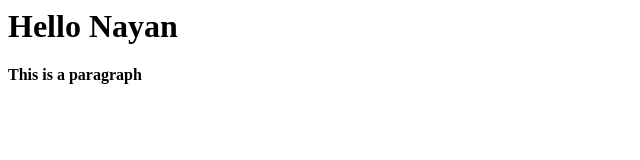
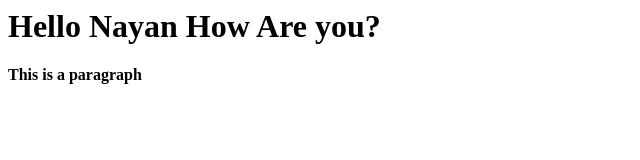
Before and after one commit to nayangogoi744/devops-project, a plain HTML site: page index.html in a window 1280 px wide. Shown: the whole page, without its empty margins (0-640 px from the left). Drawn offline with Linux system fonts and the light colour scheme.

Commit message:
Update index.html

```diff
--- a/index.html
+++ b/index.html
@@ -1,6 +1,6 @@
 <html>
   <body>
-    <h1> Hello Nayan</h1>
+    <h1> Hello Nayan How Are you?</h1>
     <p>
     <h4> This is a paragraph</h4>
     </p>
```
